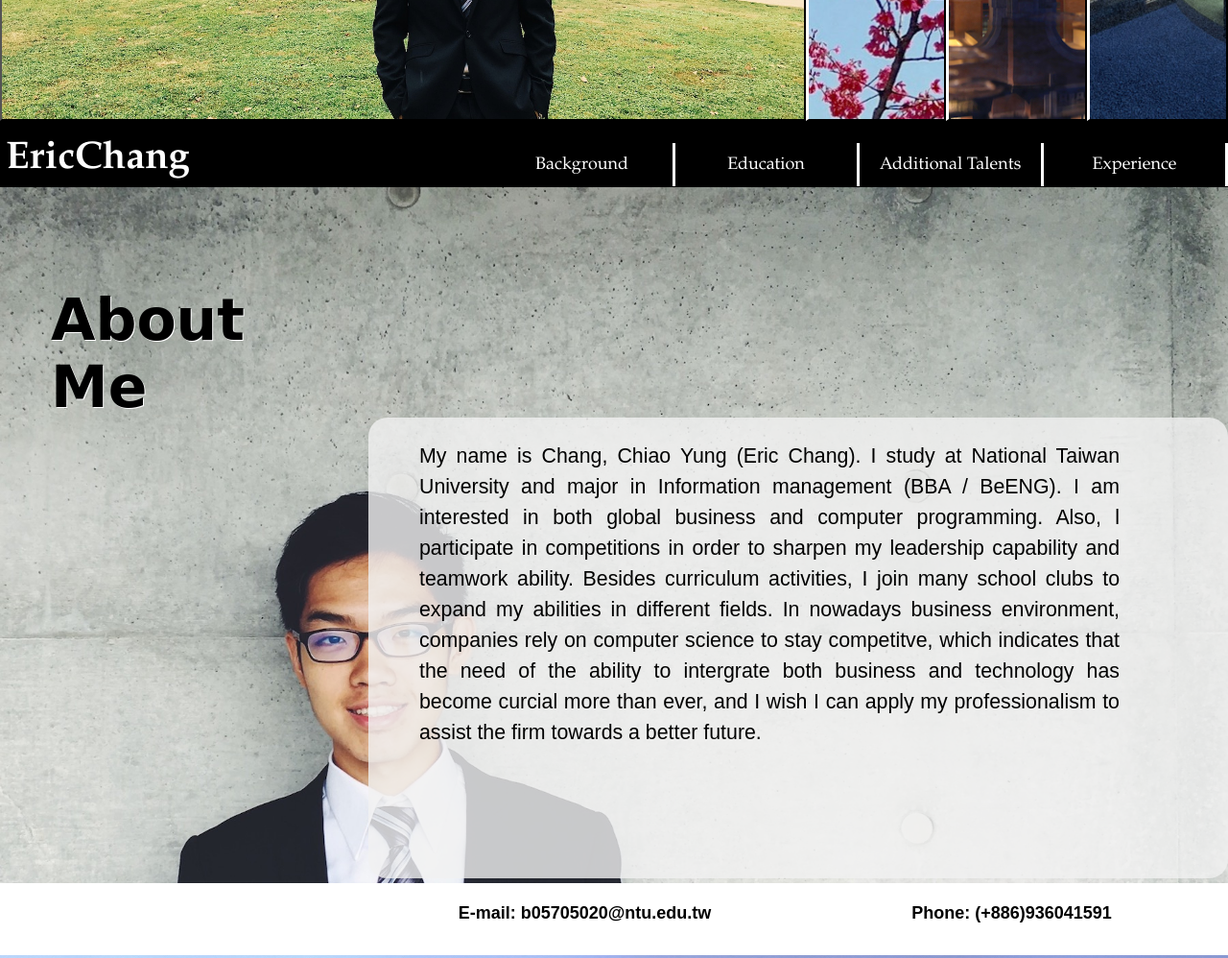
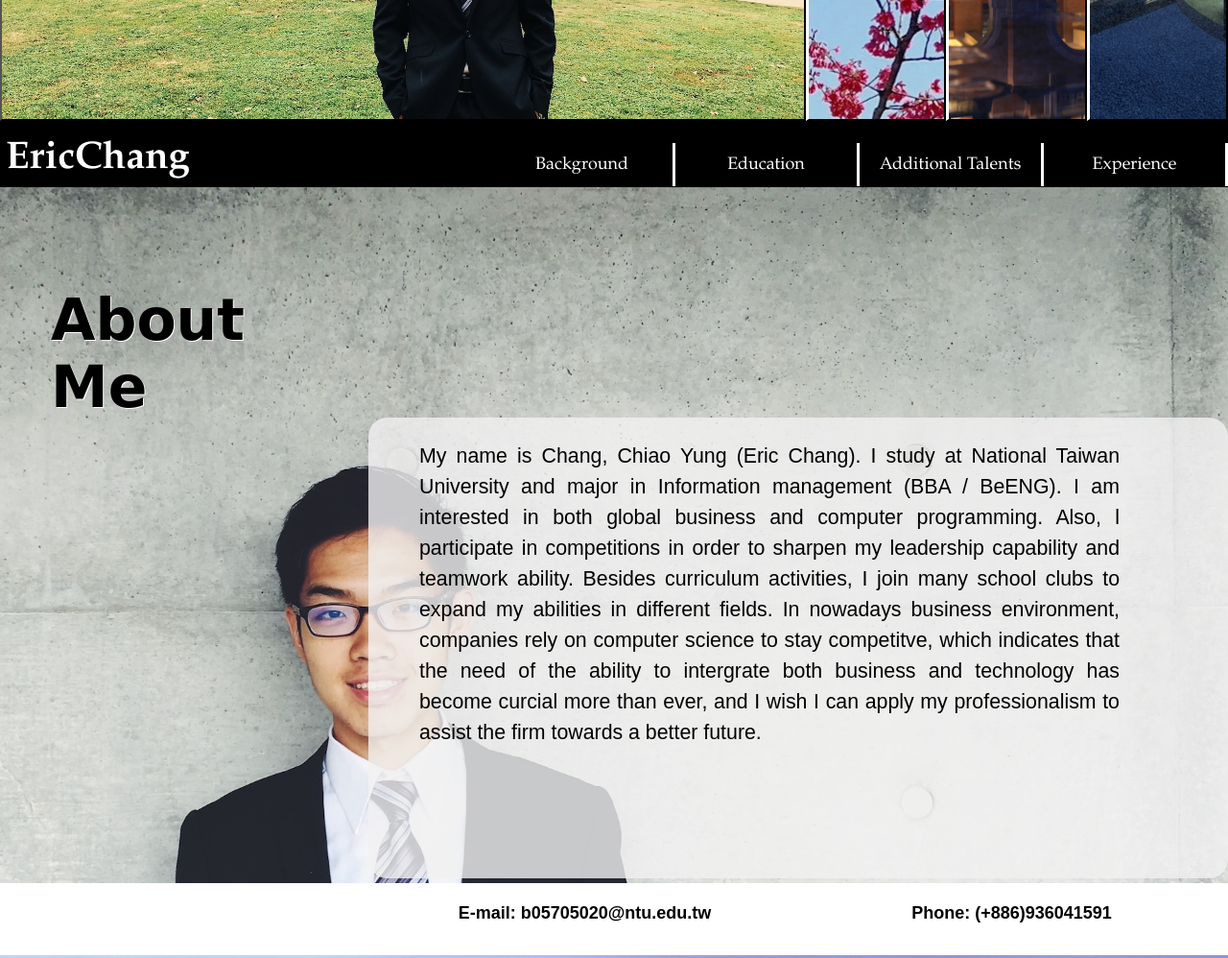
Before and after one commit to eric19971113/eric-resume, a plain HTML site: page index.html in a window 1280 px wide. Shown: the part 680-1678 px from the top of the page at 96% size. Drawn offline with Linux system fonts and the light colour scheme.

Commit message:
看你在這裡要打啥

```diff
--- a/main.css
+++ b/main.css
@@ -284,7 +284,7 @@ h2 {
 #abme{
 	background-image: url("FullSizeRender.jpg");
 	background-repeat: no-repeat;
-	background-position: center right ;
+	background-position: center bottom ;
 	background-size: cover;
 	/*padding-top: 30px;*/
 
```
